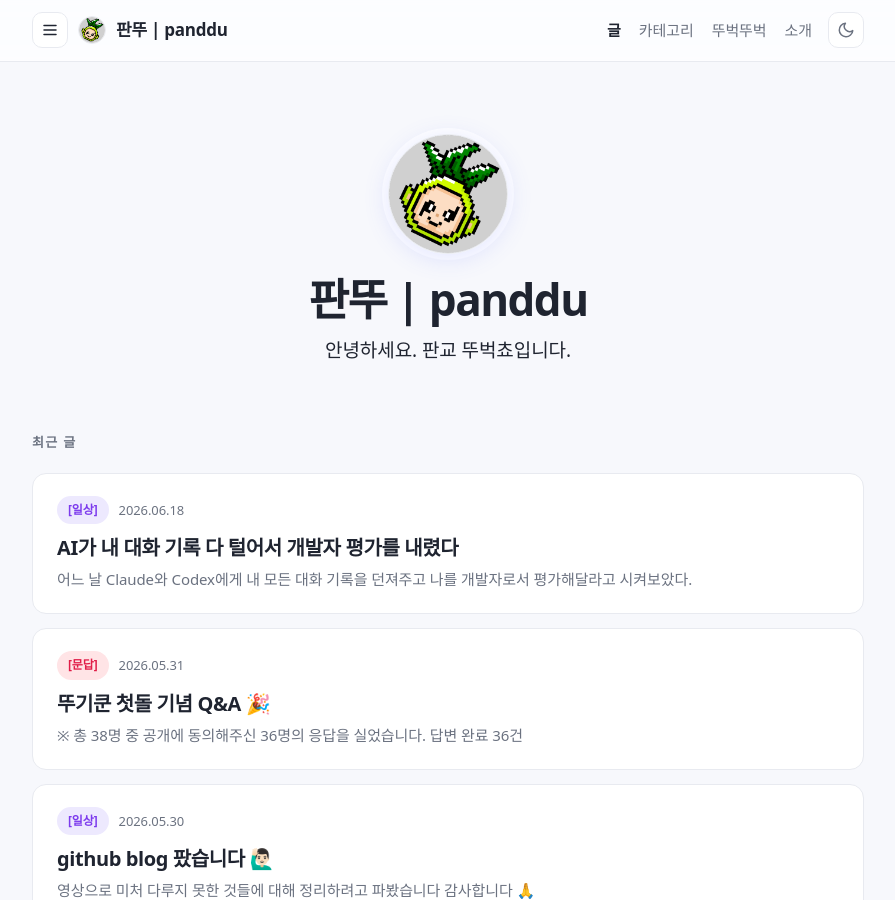
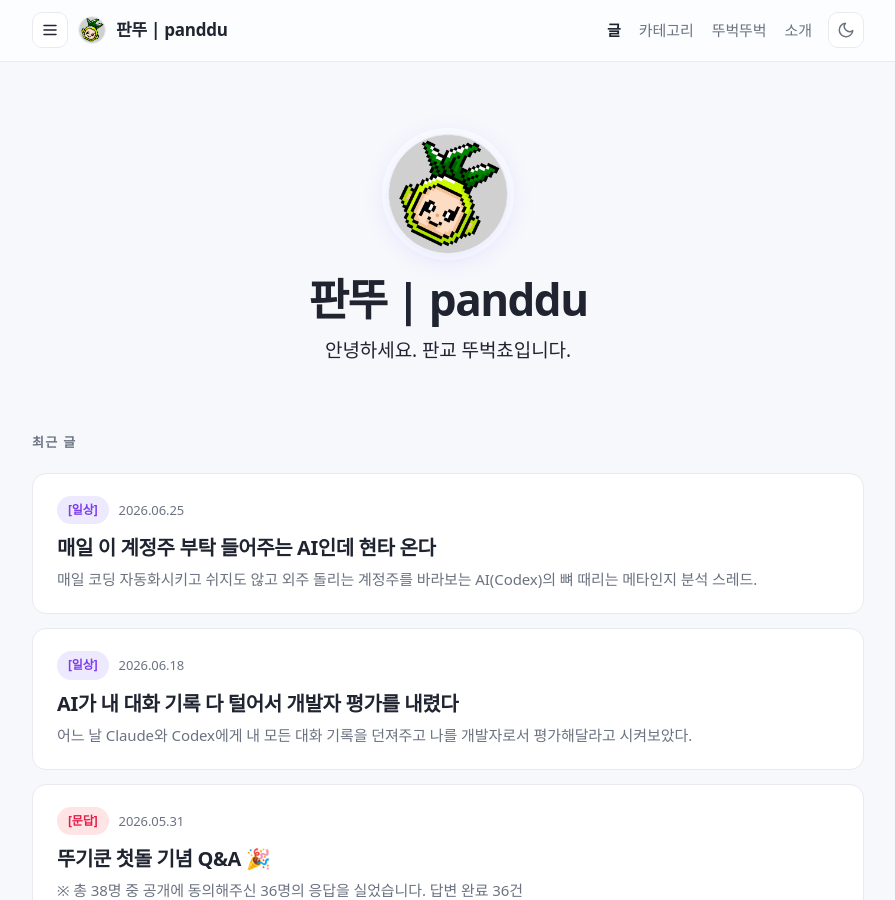
Before and after one commit to panddu/panddu.github.io, a Jekyll site: the page built from index.html, in a window 1280 px wide and 900 px high. Shown: the whole window, without its empty margins (192-1087 px from the left). Built offline with Jekyll 4.4.1, drawn with Linux system fonts in a browser that asks for light colours; some web fonts are replaced.

Commit message:
feat(post): 2026-06-25-ai-analysis-comm-style 정식 포스트 발행 및 드래프트 정리

```diff
--- a/_drafts/ai-analysis-comm-style.md
+++ b/_posts/2026-06-25-ai-analysis-comm-style.md
@@ -1,6 +1,7 @@
 ---
 layout: post
 title: "매일 이 계정주 부탁 들어주는 AI인데 현타 온다"
+date: 2026-06-25 21:13:00 +0900
 category: daily
 excerpt: "매일 코딩 자동화시키고 쉬지도 않고 외주 돌리는 계정주를 바라보는 AI(Codex)의 뼈 때리는 메타인지 분석 스레드."
 ---
```
